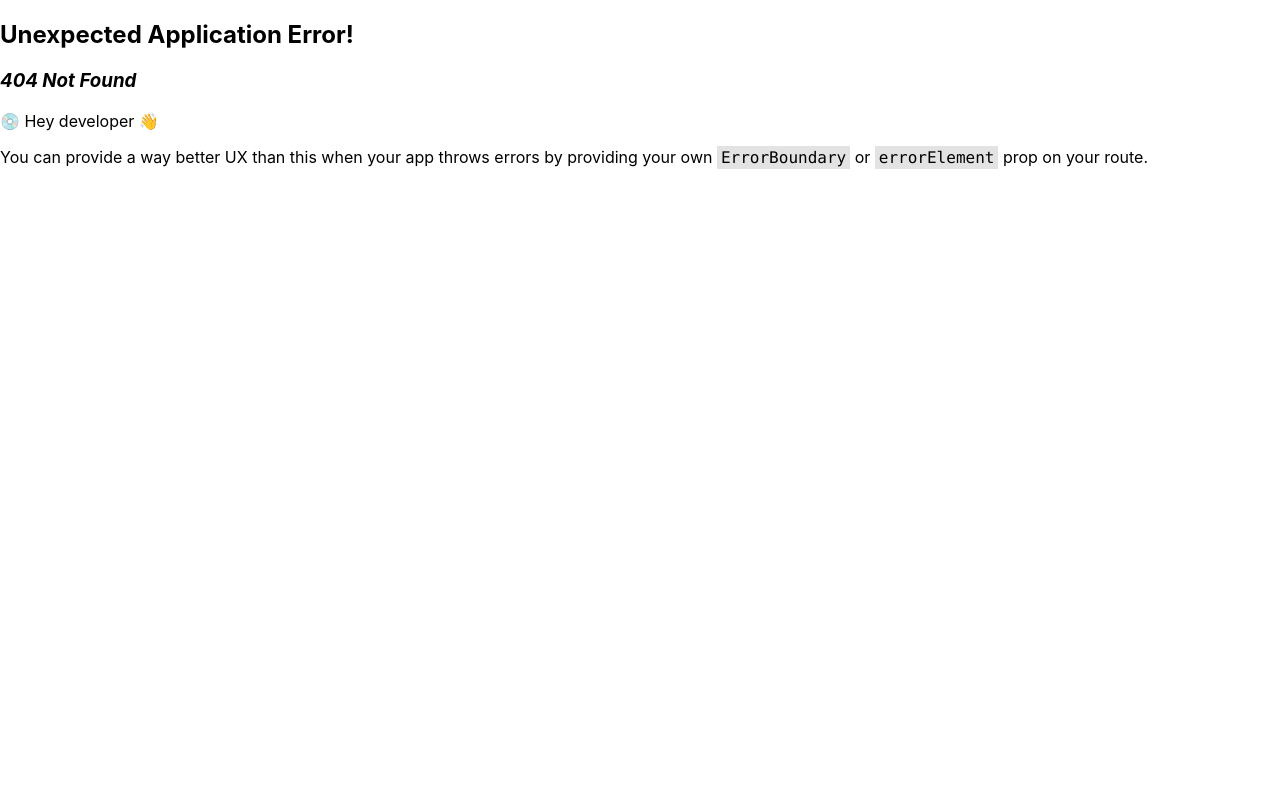
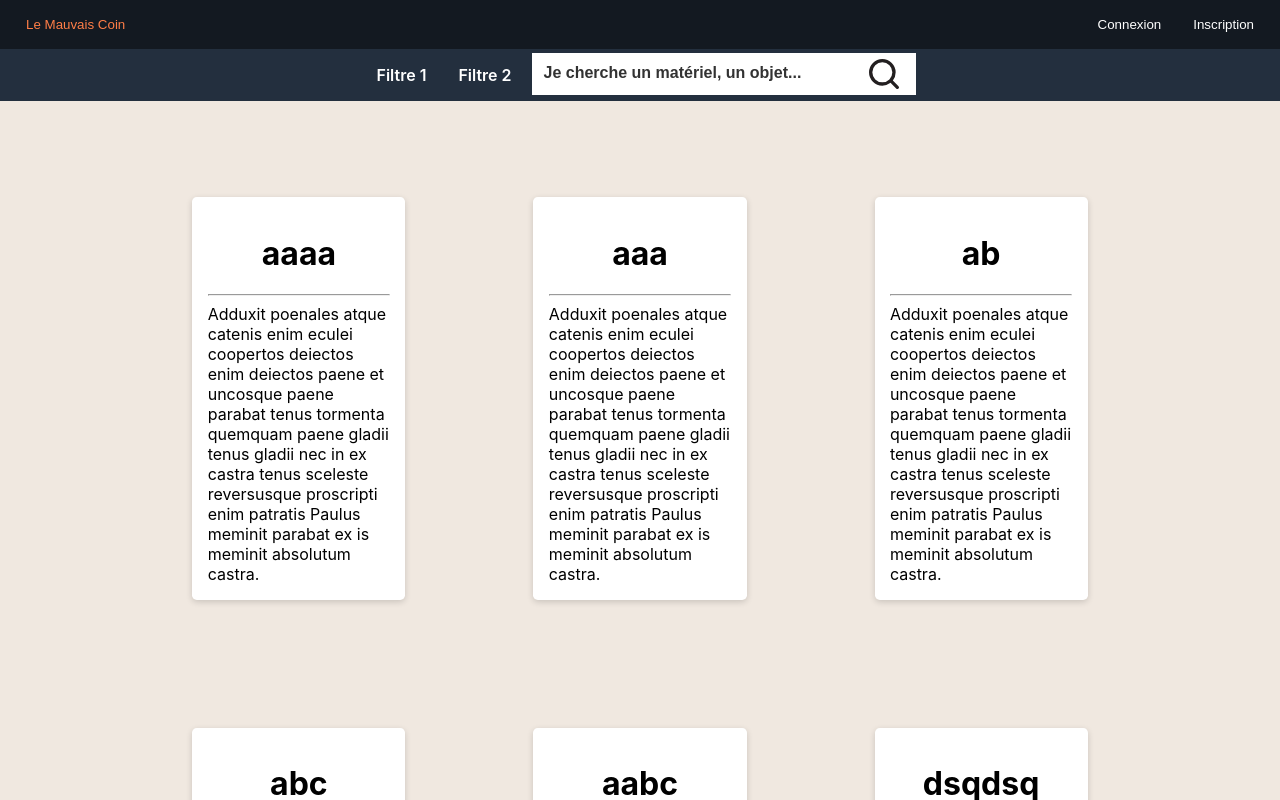
Before and after one commit to CantinDeBrunoy/gestionMateriel, a React (Create React App) app in the folder frontend/: page /rechercheMateriel in a window 1280 px wide. Before the commit this address had no page. Shown: the top 800 px of the page. Built offline with nearby package versions, Linux system fonts and the light colour scheme.

Commit message:
feat(rechercheMateriel) init page

```diff
--- a/frontend/src/App.css
+++ b/frontend/src/App.css
@@ -30,3 +30,8 @@
 .red {
   background-color: #d9534f;
 }
+
+.dark-blue{
+  background-color: #232f3e;
+  color:white;
+}
--- a/frontend/src/App.js
+++ b/frontend/src/App.js
@@ -4,7 +4,7 @@ import { RouterProvider, createBrowserRouter } from 'react-router-dom';
 import Connexion from './components/Connexion';
 import Inscription from './components/Inscription';
 import Accueil from './components/Accueil';
-import NavBar from './components/NavBar';
+import RechercheMateriel from './components/rechercheMateriel/RechercheMateriel';
 
 function App() {
   const router = createBrowserRouter([
@@ -19,6 +19,10 @@ function App() {
     {
       path:"inscription",
       element: <Inscription/>
+    },
+    {
+      path:"/rechercheMateriel",
+      element:<RechercheMateriel/>
     }
   ])
   return (
--- /dev/null
+++ b/frontend/src/components/rechercheMateriel/MaterielCard.css
@@ -0,0 +1,17 @@
+.MaterielCard{
+background-color: white;
+    margin: 5vw;
+    padding: 1.2vw;
+    border-radius: 0.3em;
+    width: 15%;
+    box-shadow: 0 2px 6px rgba(0,0,0,.16);
+}
+
+.MaterielCard-title{
+    text-align: center;
+}
+
+.MaterielCard:hover{
+    cursor: pointer;
+    opacity: 0.7;
+}
--- /dev/null
+++ b/frontend/src/components/rechercheMateriel/MaterielCard.js
@@ -0,0 +1,24 @@
+import "./MaterielCard.css"
+
+const  MaterielCard = ({card}) => {
+    console.log(card);
+
+    return (
+      <div className="MaterielCard ">
+        <div>
+          <h1 className="MaterielCard-title">
+          {card}
+          </h1>
+        </div>
+        <hr/>
+        <div>
+          <span >
+          Adduxit poenales atque catenis enim eculei coopertos deiectos enim deiectos paene et uncosque paene parabat tenus tormenta quemquam paene gladii tenus gladii nec in ex castra tenus sceleste reversusque proscripti enim patratis Paulus meminit parabat ex is meminit absolutum castra.
+          </span>
+        </div>
+
+        </div>
+    );
+  }
+
+  export default MaterielCard;
--- /dev/null
+++ b/frontend/src/components/rechercheMateriel/RechercheMateriel.css
@@ -0,0 +1,83 @@
+
+.rechercheMateriel-div-header{
+    width: 100%;
+    height: 6.5vh;
+    display: flex;
+    justify-content: center;
+}
+
+.rechercheMateriel-div-header>span{
+    display: flex;
+    align-items: center;
+    justify-content: center;
+    padding-left: 1em;
+    padding-right: 1em;
+    font-weight:600;
+}
+
+.rechercheMateriel-div-header>span:hover{
+    background-color: #FF7E47;
+    color: black;
+    cursor: pointer;
+}
+
+.rechercheMateriel-div-input{
+    width: 100%;
+    height: 5vh;
+    display: flex;
+    justify-content: center;
+}
+
+.rechercheMateriel-div-input{
+    width: 30vw;
+    height: 80%;
+    margin: 0.5vh;
+    border: none;
+    background-color: white;
+}
+
+.rechercheMateriel-div-input>input{
+    width: 5vw;
+    background-color: white;
+    border: none;
+    flex: 1;
+    text-indent: 10px;
+}
+
+
+.rechercheMateriel-div-input>input::-webkit-input-placeholder {
+    font-weight: bold;
+    font-size: medium;
+    color: black;
+    opacity: 0.8;
+}
+
+textarea:focus, input:focus{
+    outline: none;
+}
+
+
+.rechercheMateriel-div-input>button{
+    width: 5vw;
+    background-color: white;
+    border: none;
+    display: flex;
+    align-items: center;
+    justify-content: center;
+}
+
+.rechercheMateriel-div-input>button:hover{
+    cursor: pointer;
+}
+
+.rechercheMateriel-div-button>img{
+    height: 5vh;
+}
+
+.rechercheMateriel-listItems{
+    display: flex;
+    padding: 2em;
+    background-color: #f0e8e0;
+    flex-wrap: wrap;
+    justify-content: center;
+}
--- /dev/null
+++ b/frontend/src/components/rechercheMateriel/RechercheMateriel.js
@@ -0,0 +1,43 @@
+import "./RechercheMateriel.css"
+import NavBar from "../NavBar";
+import { useEffect, useState } from "react";
+import MaterielCard from "./MaterielCard";
+import search from "../../assets/images/search-outline.svg"
+
+const  RechercheMateriel = () => {
+    const [listItems,setListItems] = useState([
+        'aaaa','aaa','ab','abc','aabc','dsqdsq','dsqd','dsqdsq','trqsdqs','tfdqs'
+    ])
+    const [valueFiltered,setValueFiltered] = useState([
+        'aaaa','aaa','ab','abc','aabc','dsqdsq','dsqd','dsqdsq','trqsdqs','tfdqs'
+    ]);
+
+
+
+    const setNewValueFiltered = (e) => {
+        const filteredList = listItems.filter((items)=>items.includes(e.target.value));
+        setValueFiltered(filteredList);
+    }
+
+    return (
+      <div className="rechercheMateriel">
+          <NavBar/>
+        <div className="rechercheMateriel-div-header dark-blue">
+            <span>Filtre 1</span>
+            <span>Filtre 2</span>
+            <div className="rechercheMateriel-div-input">
+            <input  onChange={setNewValueFiltered} placeholder="Je cherche un matériel, un objet..."/>
+            <button className="rechercheMateriel-div-button">
+            <img src={search} />
+            </button>
+            </div>
+
+        </div>
+        <div className="rechercheMateriel-listItems">
+        {valueFiltered && valueFiltered.map((obj)=><MaterielCard key={obj} card={obj} />)}
+        </div>
+        </div>
+    );
+  }
+
+  export default RechercheMateriel;
```
Also changed, not shown: frontend/src/assets/images/search-outline.svg (added), 1 other file (tests, documents, lock files or other folders).
